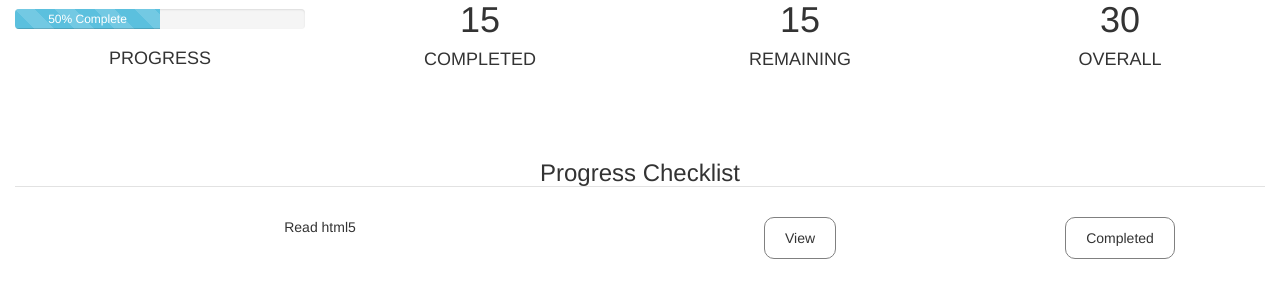
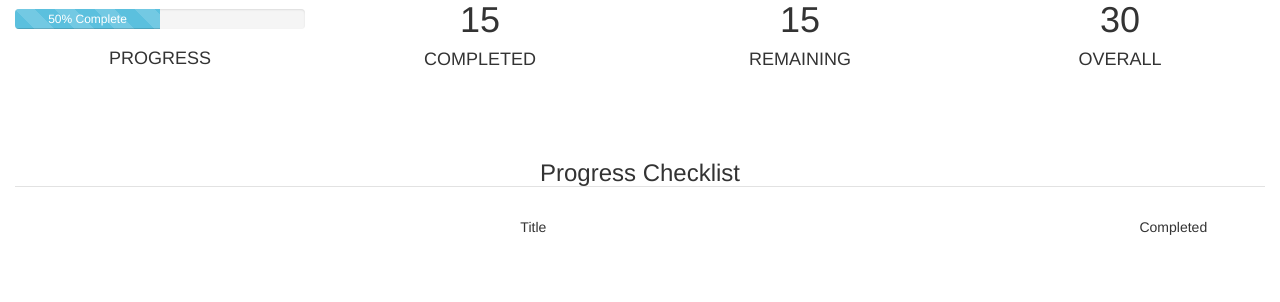
Before and after one commit to ekpo-d/progressMap, a Flask app: page /user/david in a window 1280 px wide. Shown: the part 169-471 px from the top of the page. Run offline with Flask 2, Linux system fonts and the light colour scheme; some libraries are stand-ins or nearby versions.

Commit message:
updated template

```diff
--- a/progressMap/templates/user.html
+++ b/progressMap/templates/user.html
@@ -58,18 +58,15 @@
 {% endblock %}
 
 {% block overallProgress %}
-<section class="container-fluid text-center">
+<section class="container-fluid text-center underline">
 <h3 class="b-down">Progress Checklist</h3>
 <br />
 <section class="row">
-	<article class="col-xs-6">
-		<p>Read html5</p>
+	<article class="col-xs-10">
+		<p>Title</p>
 	</article>
-	<article class="col-xs-3">
-	<button class="button">View</button>
-	</article>
-	<article class="col-xs-3">
-	<button class="button">Completed</button>
+	<article class="col-xs-2">
+	<p>Completed</p>
 	</article>
 </section>
 </section>
```
